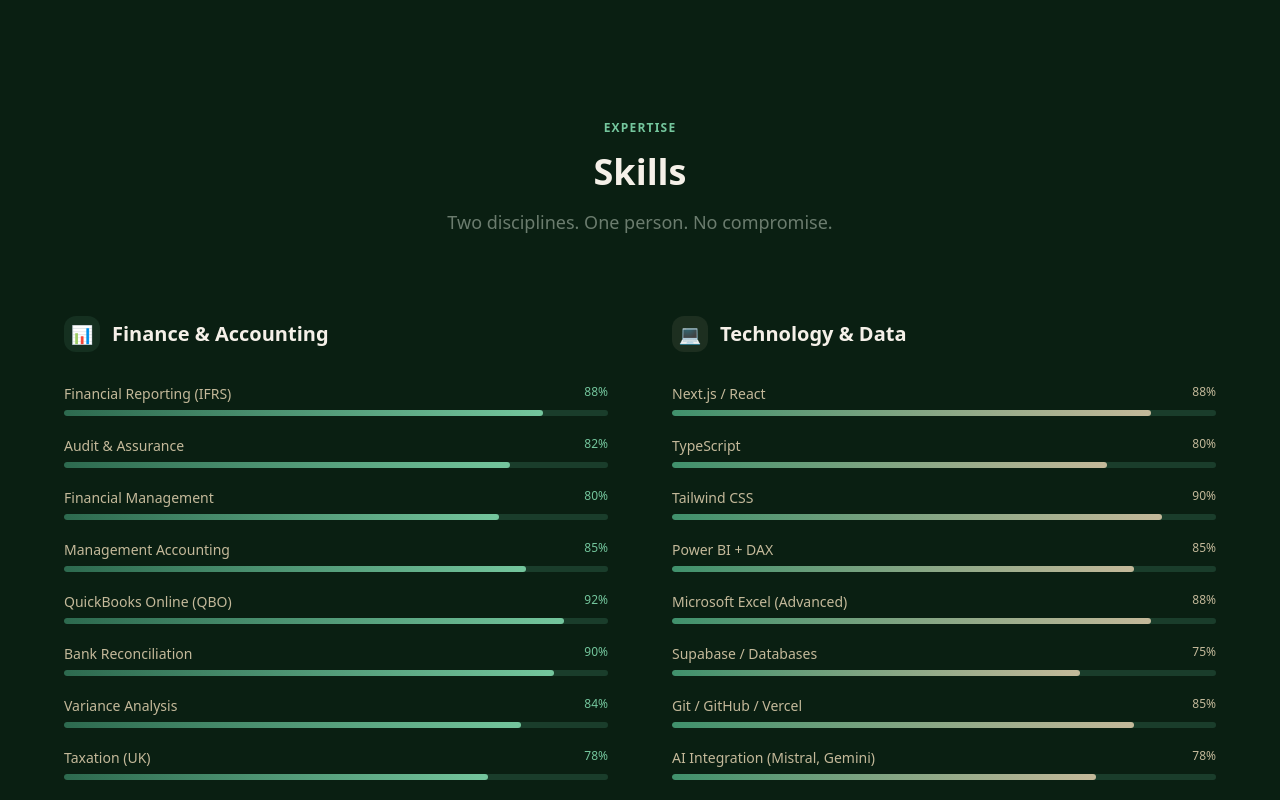
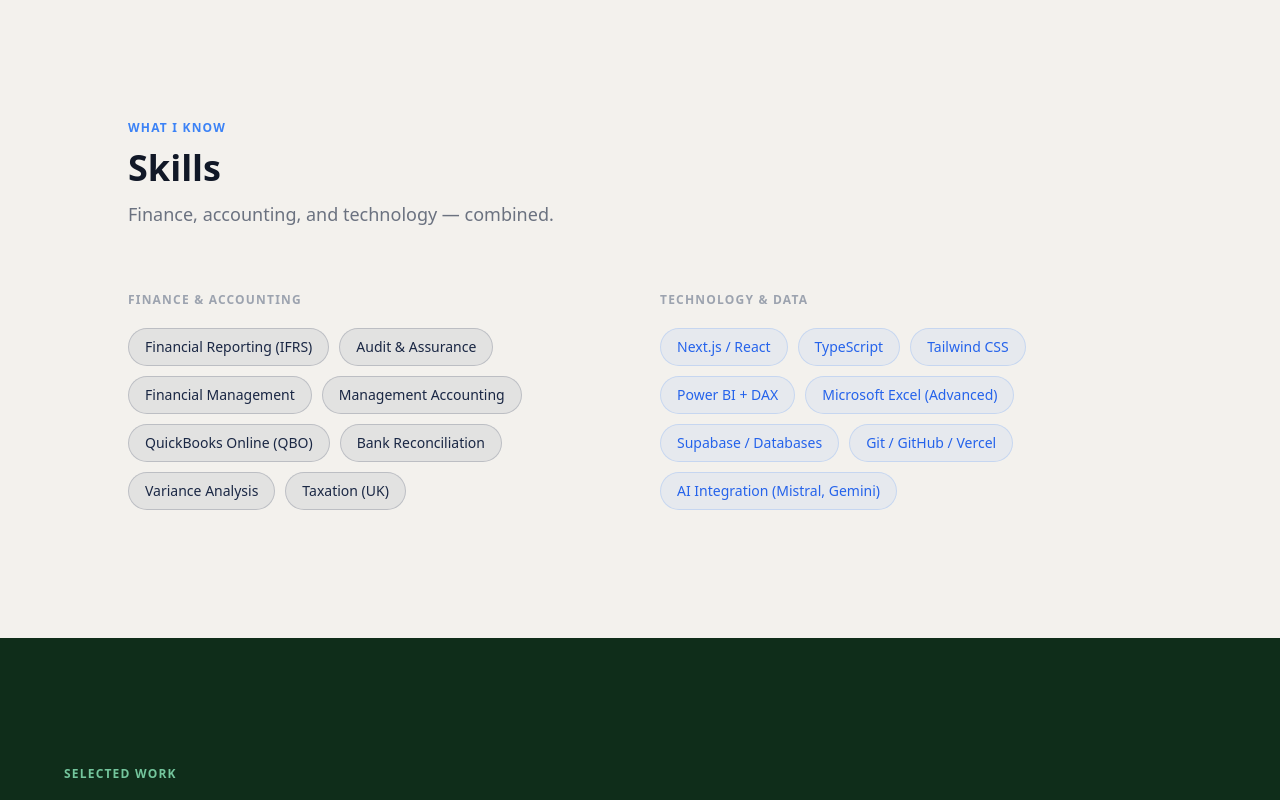
Before and after one commit to Munibaamjad/muniba-portfolio, a Next.js app: page / in a window 1280 px wide. Shown: the part 1780-2580 px from the top of the page. Built offline with nearby package versions, Linux system fonts and the light colour scheme.

Commit message:
Refactor Skills component and update skills display
Refactor Skills component to use Tag for skills display and update layout styles.

```diff
--- a/src/components/Skills.tsx
+++ b/src/components/Skills.tsx
@@ -2,76 +2,92 @@
 import { motion } from "framer-motion";
 
 const finance = [
-  {name:"Financial Reporting (IFRS)", level:88},
-  {name:"Audit & Assurance", level:82},
-  {name:"Financial Management", level:80},
-  {name:"Management Accounting", level:85},
-  {name:"QuickBooks Online (QBO)", level:92},
-  {name:"Bank Reconciliation", level:90},
-  {name:"Variance Analysis", level:84},
-  {name:"Taxation (UK)", level:78},
+  "Financial Reporting (IFRS)", "Audit & Assurance", "Financial Management",
+  "Management Accounting", "QuickBooks Online (QBO)", "Bank Reconciliation",
+  "Variance Analysis", "Taxation (UK)",
 ];
 
 const tech = [
-  {name:"Next.js / React", level:88},
-  {name:"TypeScript", level:80},
-  {name:"Tailwind CSS", level:90},
-  {name:"Power BI + DAX", level:85},
-  {name:"Microsoft Excel (Advanced)", level:88},
-  {name:"Supabase / Databases", level:75},
-  {name:"Git / GitHub / Vercel", level:85},
-  {name:"AI Integration (Mistral, Gemini)", level:78},
+  "Next.js / React", "TypeScript", "Tailwind CSS", "Power BI + DAX",
+  "Microsoft Excel (Advanced)", "Supabase / Databases", "Git / GitHub / Vercel",
+  "AI Integration (Mistral, Gemini)",
 ];
 
-function Bar({name, level, isFinance}: {name:string; level:number; isFinance:boolean}) {
+function Tag({ name, accent }: { name: string; accent?: boolean }) {
   return (
-    <motion.div initial={{opacity:0}} whileInView={{opacity:1}} viewport={{once:true}} transition={{duration:0.4}}>
-      <div className="flex justify-between mb-1.5">
-        <span className="text-sm" style={{color:"#c4b99a"}}>{name}</span>
-        <span className="text-xs font-medium" style={{color: isFinance ? "#74c69d" : "#c4b99a"}}>{level}%</span>
-      </div>
-      <div className="h-1.5 rounded-full overflow-hidden" style={{background:"#1a3d2b"}}>
-        <motion.div
-          initial={{width:0}}
-          whileInView={{width:`${level}%`}}
-          viewport={{once:true}}
-          transition={{duration:0.9, ease:"easeOut"}}
-          className="h-full rounded-full"
-          style={{background: isFinance ? "linear-gradient(to right, #2d6a4f, #74c69d)" : "linear-gradient(to right, #40916c, #c4b99a)"}}
-        />
-      </div>
-    </motion.div>
+    <motion.span
+      initial={{ opacity: 0, y: 16 }}
+      whileInView={{ opacity: 1, y: 0 }}
+      viewport={{ once: true }}
+      transition={{ duration: 0.4, ease: [0.22, 1, 0.36, 1] }}
+      whileHover={{ scale: 1.06, y: -2, transition: { duration: 0.15 } }}
+      className="inline-flex items-center px-4 py-2 rounded-full text-sm font-medium cursor-default select-none"
+      style={accent
+        ? { background: "#1a274412", border: "1.5px solid #1a274430", color: "#1a2744" }
+        : { background: "#3b82f610", border: "1.5px solid #3b82f630", color: "#2563eb" }
+      }
+    >
+      {name}
+    </motion.span>
   );
 }
 
+const container = {
+  hidden: {},
+  show: { transition: { staggerChildren: 0.05 } },
+};
+
 export default function Skills() {
   return (
-    <section id="skills" className="py-32 px-6" style={{background:"#0a1f12"}}>
-      <div className="max-w-6xl mx-auto">
-        <motion.div initial={{opacity:0,y:30}} whileInView={{opacity:1,y:0}} viewport={{once:true}} transition={{duration:0.6}} className="text-center mb-20">
-          <p className="text-xs font-semibold tracking-widest uppercase mb-4" style={{color:"#74c69d"}}>Expertise</p>
-          <h2 className="text-4xl font-bold mb-4" style={{color:"#f5f0e8"}}>Skills</h2>
-          <p className="text-lg max-w-lg mx-auto" style={{color:"#6b7c6e"}}>Two disciplines. One person. No compromise.</p>
+    <section id="skills" className="py-32 px-6" style={{ background: "#f3f1ed" }}>
+      <div className="max-w-5xl mx-auto">
+        {/* Header */}
+        <motion.div
+          initial={{ opacity: 0, y: 30 }}
+          whileInView={{ opacity: 1, y: 0 }}
+          viewport={{ once: true }}
+          transition={{ duration: 0.6, ease: [0.22, 1, 0.36, 1] }}
+          className="mb-16"
+        >
+          <p className="text-xs font-bold tracking-widest uppercase mb-3" style={{ color: "#3b82f6" }}>What I Know</p>
+          <h2 className="text-4xl font-black mb-3" style={{ color: "#111827" }}>Skills</h2>
+          <p className="text-lg" style={{ color: "#6b7280" }}>Finance, accounting, and technology — combined.</p>
         </motion.div>
-        <div className="grid grid-cols-1 lg:grid-cols-2 gap-16">
-          <motion.div initial={{opacity:0,x:-20}} whileInView={{opacity:1,x:0}} viewport={{once:true}} transition={{duration:0.6}}>
-            <div className="flex items-center gap-3 mb-8">
-              <div className="w-9 h-9 rounded-xl flex items-center justify-center text-lg" style={{background:"rgba(116,198,157,0.1)"}}>📊</div>
-              <h3 className="text-xl font-bold" style={{color:"#f5f0e8"}}>Finance & Accounting</h3>
-            </div>
-            <div className="space-y-5">
-              {finance.map(s => <Bar key={s.name} name={s.name} level={s.level} isFinance={true}/>)}
-            </div>
-          </motion.div>
-          <motion.div initial={{opacity:0,x:20}} whileInView={{opacity:1,x:0}} viewport={{once:true}} transition={{duration:0.6}}>
-            <div className="flex items-center gap-3 mb-8">
-              <div className="w-9 h-9 rounded-xl flex items-center justify-center text-lg" style={{background:"rgba(196,185,154,0.1)"}}>💻</div>
-              <h3 className="text-xl font-bold" style={{color:"#f5f0e8"}}>Technology & Data</h3>
-            </div>
-            <div className="space-y-5">
-              {tech.map(s => <Bar key={s.name} name={s.name} level={s.level} isFinance={false}/>)}
-            </div>
-          </motion.div>
+
+        <div className="grid grid-cols-1 md:grid-cols-2 gap-10">
+          {/* Finance */}
+          <div>
+            <motion.p
+              initial={{ opacity: 0 }}
+              whileInView={{ opacity: 1 }}
+              viewport={{ once: true }}
+              transition={{ duration: 0.5 }}
+              className="text-xs font-bold tracking-widest uppercase mb-5"
+              style={{ color: "#9ca3af" }}
+            >
+              Finance & Accounting
+            </motion.p>
+            <motion.div variants={container} initial="hidden" whileInView="show" viewport={{ once: true }} className="flex flex-wrap gap-2.5">
+              {finance.map(n => <Tag key={n} name={n} accent />)}
+            </motion.div>
+          </div>
+
+          {/* Tech */}
+          <div>
+            <motion.p
+              initial={{ opacity: 0 }}
+              whileInView={{ opacity: 1 }}
+              viewport={{ once: true }}
+              transition={{ duration: 0.5, delay: 0.1 }}
+              className="text-xs font-bold tracking-widest uppercase mb-5"
+              style={{ color: "#9ca3af" }}
+            >
+              Technology & Data
+            </motion.p>
+            <motion.div variants={container} initial="hidden" whileInView="show" viewport={{ once: true }} className="flex flex-wrap gap-2.5">
+              {tech.map(n => <Tag key={n} name={n} />)}
+            </motion.div>
+          </div>
         </div>
       </div>
     </section>
```
